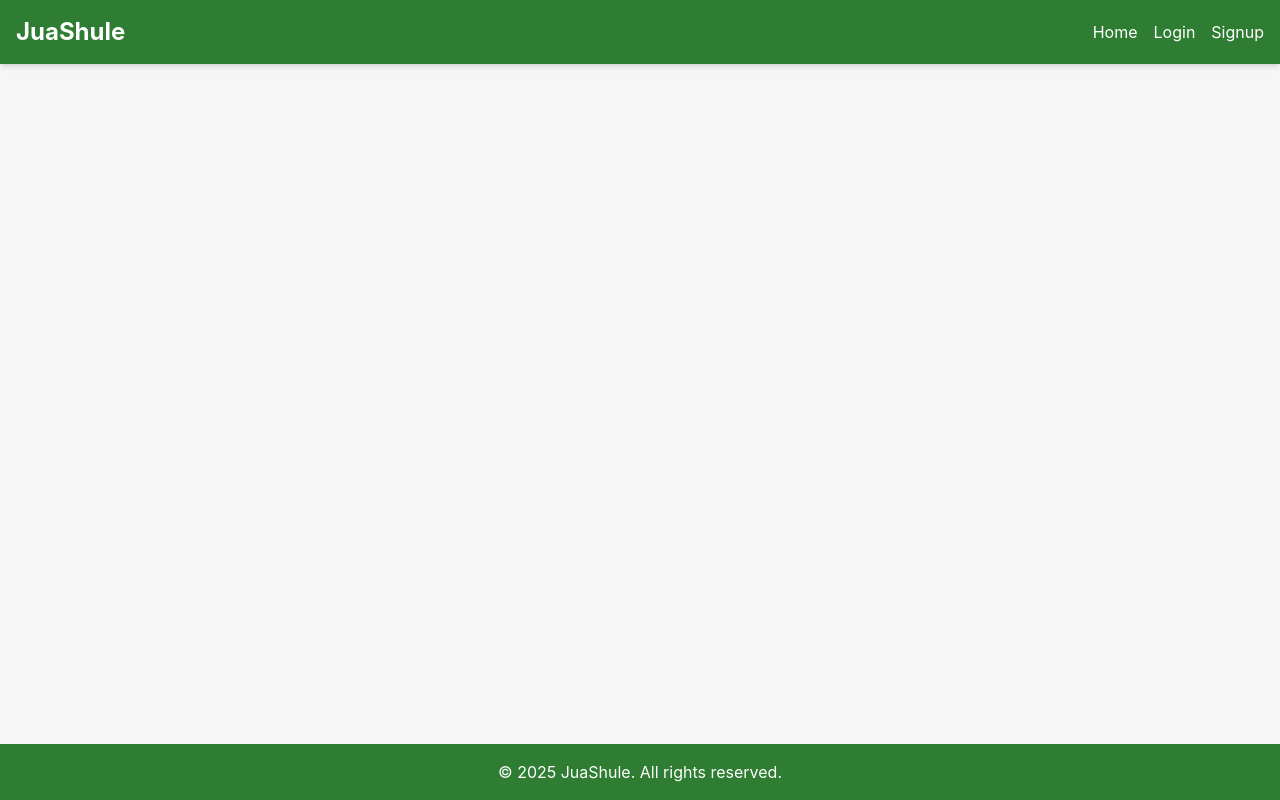
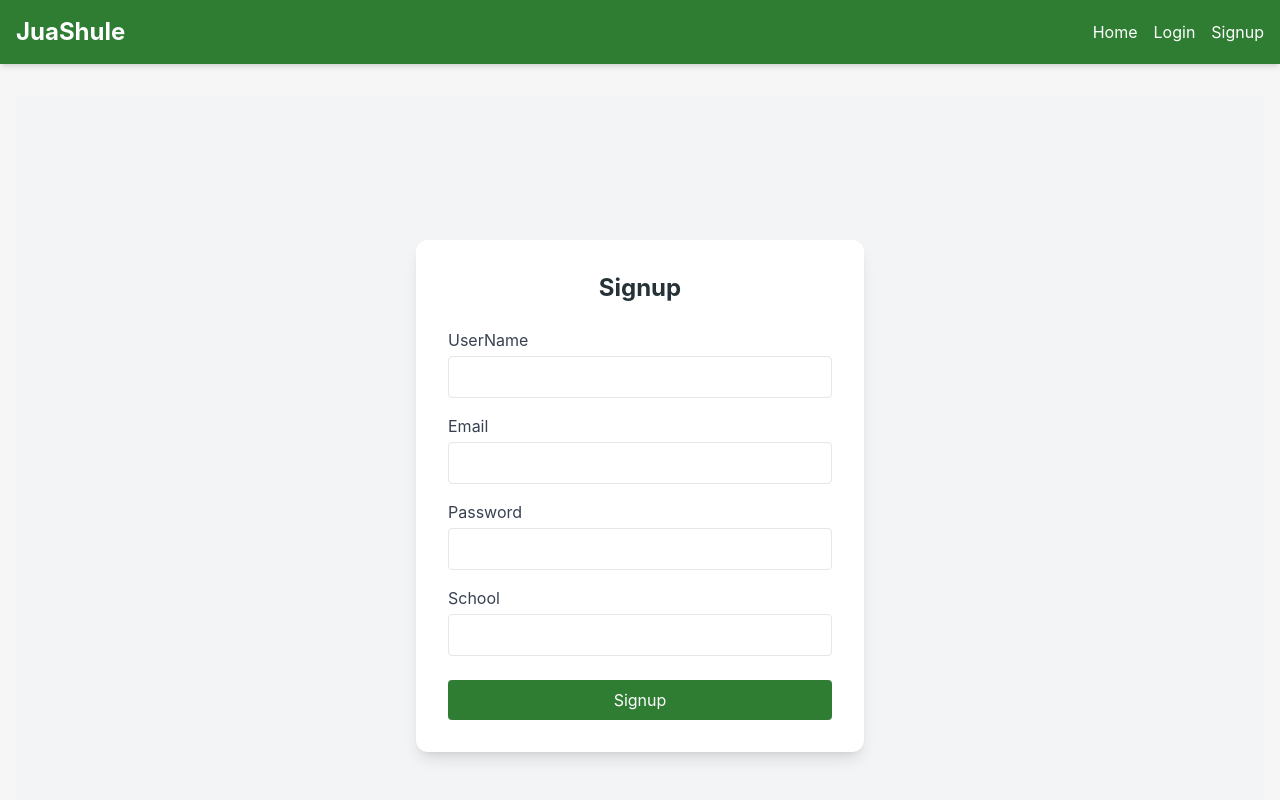
Before and after one commit to AmedDavid/JuaShule, a React (Vite) app in the folder client/: page /signup in a window 1280 px wide. Shown: the top 800 px of the page. Built offline with nearby package versions, Linux system fonts and the light colour scheme.

Commit message:
modifies files

```diff
--- a/client/src/App.jsx
+++ b/client/src/App.jsx
@@ -2,8 +2,7 @@ import { BrowserRouter, Routes, Route } from 'react-router-dom';
 import { useAuth } from './context/AuthContext';
 import Home from './pages/Home';
 import Login from './pages/Login'
-// import Login from './pages/Login';
-// import Signup from './pages/Signup';
+import Signup from './pages/Signup';
 import Navbar from './components/Navbar';
 
 function App() {
@@ -17,7 +16,7 @@ function App() {
             <Routes>
               <Route path="/" element={<Home />} />
               {<Route path="/login" element={<Login />} /> }
-              {/* <Route path="/signup" element={<Signup />} /> */}
+              { <Route path="/signup" element={<Signup />} /> }
             </Routes>
           </main>
           <footer className="bg-primary text-white py-4 text-center">
--- a/client/src/pages/Signup.jsx
+++ b/client/src/pages/Signup.jsx
@@ -0,0 +1,31 @@
+function Signup(){
+    return (
+  <div className="min-h-screen flex items-center justify-center bg-gray-100">
+    <div className="bg-white p-8 rounded-xl shadow-lg w-full max-w-md">
+      <h2 className="text-2xl font-bold mb-6 text-center">Signup</h2>
+      <form>
+        <div className="mb-4">
+          <label className="block text-gray-700 mb-1">UserName</label>
+          <input type="email" className="w-full border rounded px-4 py-2" />
+        </div>
+        <div className="mb-4">
+          <label className="block text-gray-700 mb-1">Email</label>
+          <input type="email" className="w-full border rounded px-4 py-2" />
+        </div>
+        <div className="mb-4">
+          <label className="block text-gray-700 mb-1">Password</label>
+          <input type="password" className="w-full border rounded px-4 py-2" />
+        </div>
+        <div className="mb-6">
+          <label className="block text-gray-700 mb-1">School</label>
+          <input type="password" className="w-full border rounded px-4 py-2" />
+        </div>
+        <button type="submit" className="w-full bg-primary text-white py-2 rounded">
+          Signup
+        </button>
+      </form>
+    </div>
+  </div>
+    )
+}
+export default Signup
```
